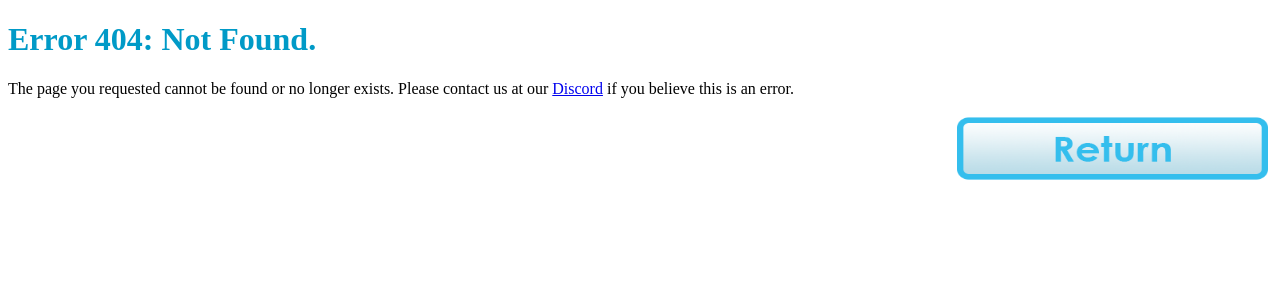
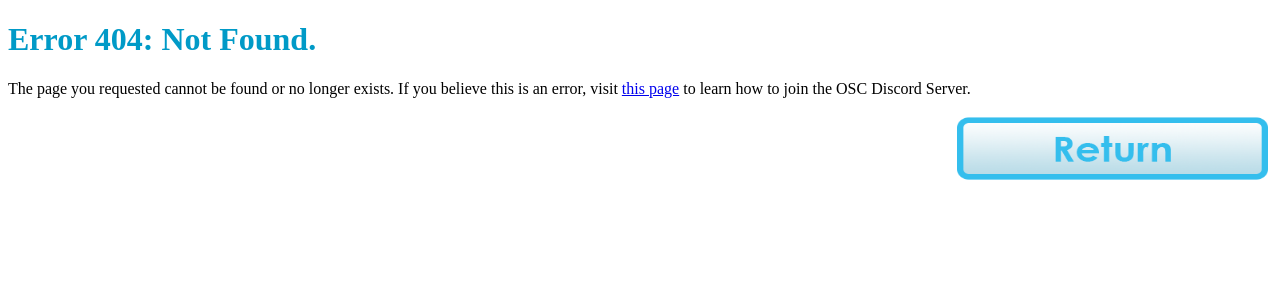
Before and after one commit to TheTechRobo/ShopChannel, a PHP site: page /error/404.php in a window 1280 px wide. Shown: the top 300 px of the page. Run offline with PHP 8.4, Linux system fonts and the light colour scheme.

Commit message:
Changed the 404 Message slightly
Made the message more user-friendly

```diff
--- a/public_html/error/404.php
+++ b/public_html/error/404.php
@@ -18,7 +18,7 @@
     </HEAD>
     <BODY>
         <h1 style="color:#009ac7;">Error 404: Not Found.</h1>
-        <p>The page you requested cannot be found or no longer exists. Please contact us at our <a href="../docs/contactdiscord.php">Discord</a> if you believe this is an error.</p>
+        <p>The page you requested cannot be found or no longer exists. If you believe this is an error, visit <a href="../docs/contactdiscord.php">this page</a> to learn how to join the OSC Discord Server.</p>
         <div align="right"><p><img alt="Return Button" id="returnbut" dir="ltr" height="69" src="../asset/button/return1A.png" width="319" onmousedown="FP_swapImg(1,1,/*id*/'returnbut',/*url*/'../asset/button/return1C.png')" onmouseout="FP_swapImgRestore()" onmouseover="FP_swapImg(1,1,/*id*/'returnbut',/*url*/'../asset/button/return1B.png')" onmouseup="FP_swapImgRestore()" class="heading" onclick="goBack()"></p></div>
     </BODY>
 </HTML>
```
